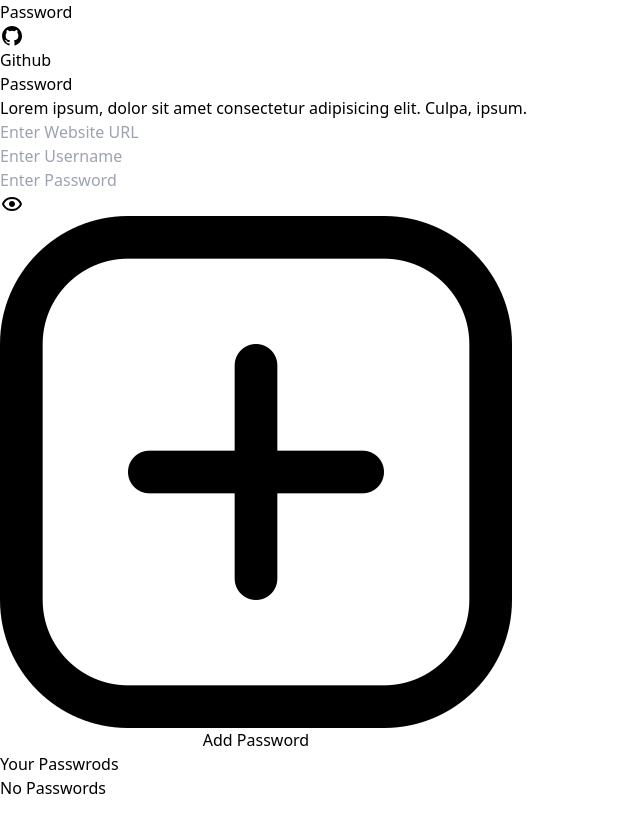
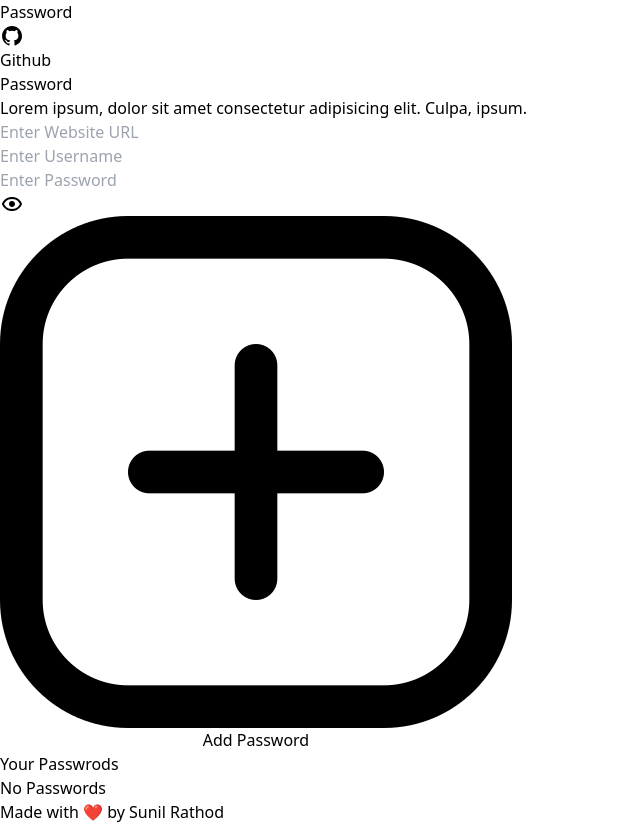
Before and after one commit to sunil0336/PasswordManager, a React (Vite) app: page / in a window 1280 px wide. Shown: the whole page, without its empty margins (0-640 px from the left). Before the commit the page ends 800 px from the top, so only its background shows below. Built offline with nearby package versions, Linux system fonts and the light colour scheme.

Commit message:
update ui

```diff
--- a/src/App.jsx
+++ b/src/App.jsx
@@ -4,6 +4,7 @@ import viteLogo from '/vite.svg'
 import './App.css'
 import Navbar from './components/Navbar'
 import Manager from './components/Manager'
+import Footer from './components/Footer'
 
 function App() {
   const [count, setCount] = useState(0)
@@ -11,6 +12,7 @@ function App() {
     <>
       <Navbar/>
       <Manager/>
+      <Footer/>
     </>
   )
 }
--- /dev/null
+++ b/src/components/Footer.jsx
@@ -0,0 +1,13 @@
+import React from 'react'
+
+const Footer = () => {
+  return (
+    <div className='bg-slate-800 text-white flex justify-center items-center fixed bottom-0 w-full'>
+        <div className="font-bold text-m m-2">
+            Made with ❤️ by Sunil Rathod
+        </div>
+    </div>
+  )
+}
+
+export default Footer
--- a/src/components/Navbar.jsx
+++ b/src/components/Navbar.jsx
@@ -18,9 +18,9 @@ const Navbar = () => {
             {/* <a href="https://github.com/sunil0336" target='_blank'>
               <img className='invert w-8' src={github} alt="githubLogo" />
             </a> */}
-              <button className='bg-green-95 bg-green-700 flex justify-between items-center rounded-full pr-1'>
+              <button className='bg-green-95 bg-green-700 flex justify-between items-center rounded-full'>
                 <img className='invert w-8' src={github} alt="githubLogo" />
-                <span>Github</span>
+                <span className='font-bold px-2'>Github</span>
               </button>
           </div>
         </div>
```
